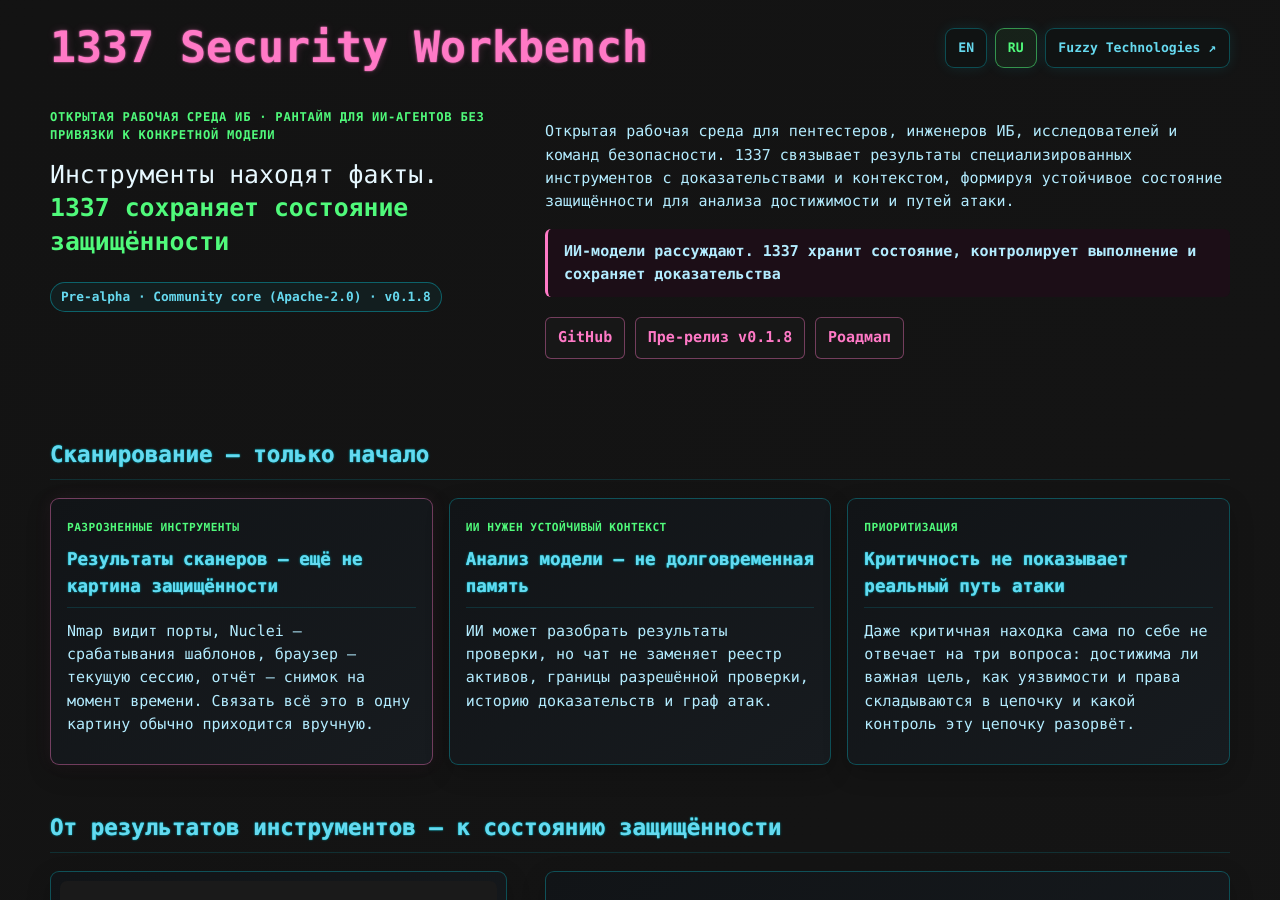
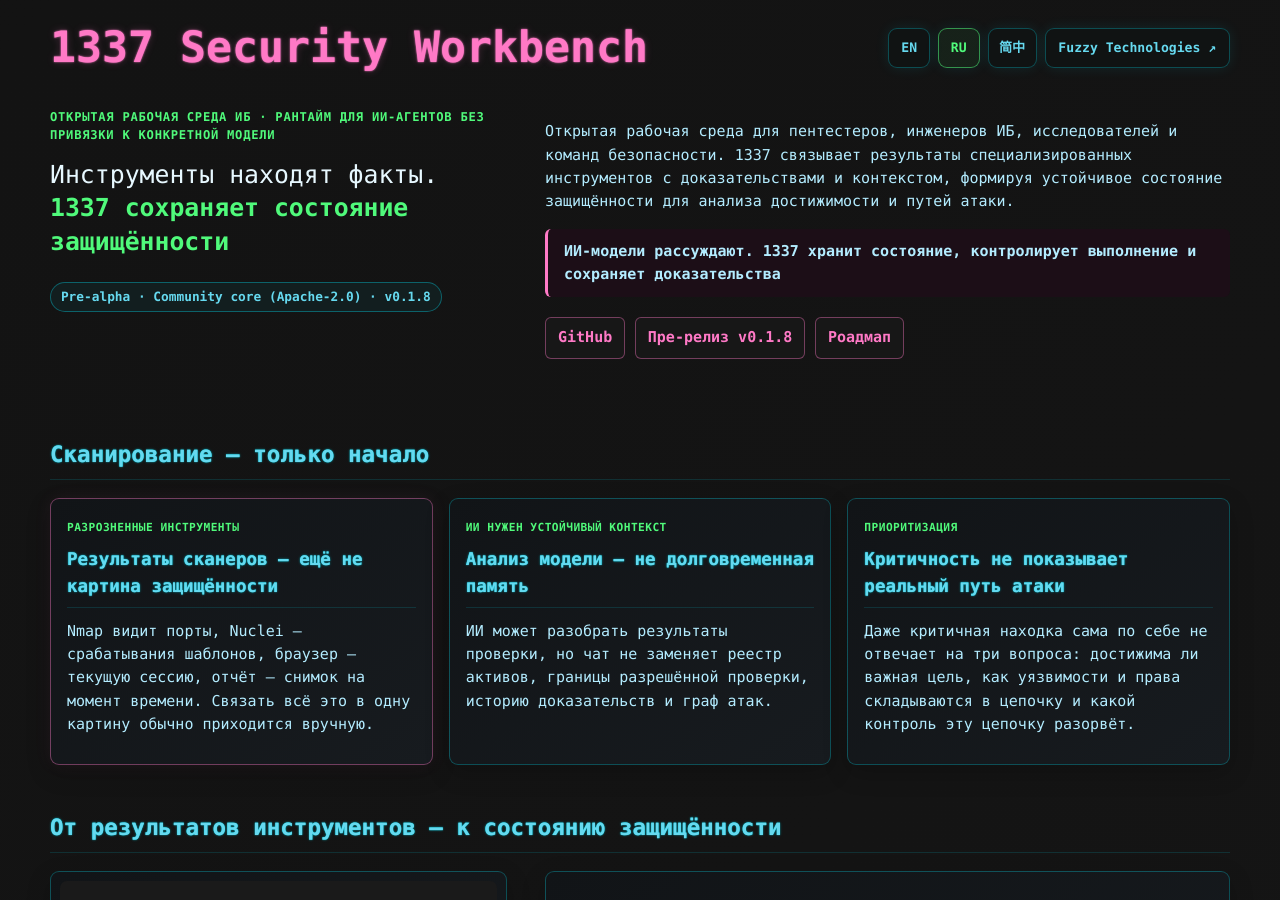
Before and after one commit to Fuzzy-Technologies/1337, a Jekyll site: the page built from ru/index.md, in a window 1280 px wide and 900 px high. Built offline with Jekyll 4.4.1, drawn with Linux system fonts in a browser that asks for light colours; Markdown is read by kramdown in place of the engine named in the settings.

Commit message:
docs(site): add Simplified Chinese language switch to RU page

```diff
--- a/ru/index.md
+++ b/ru/index.md
@@ -11,6 +11,7 @@ description: 1337 Security Workbench от Fuzzy Technologies — открыта
 <div class="language-switch" aria-label="Язык">
 <a class="lang-button" href="{{ '/' | relative_url }}">EN</a>
 <a class="lang-button active" href="{{ '/ru/' | relative_url }}" aria-current="page">RU</a>
+<a class="lang-button" href="{{ '/zh-cn/' | relative_url }}">简中</a>
 </div>
 <a class="brand-button" href="https://fuzzy-technologies.github.io/ru/" aria-label="Fuzzy Technologies">Fuzzy Technologies ↗</a>
 </nav>
```
